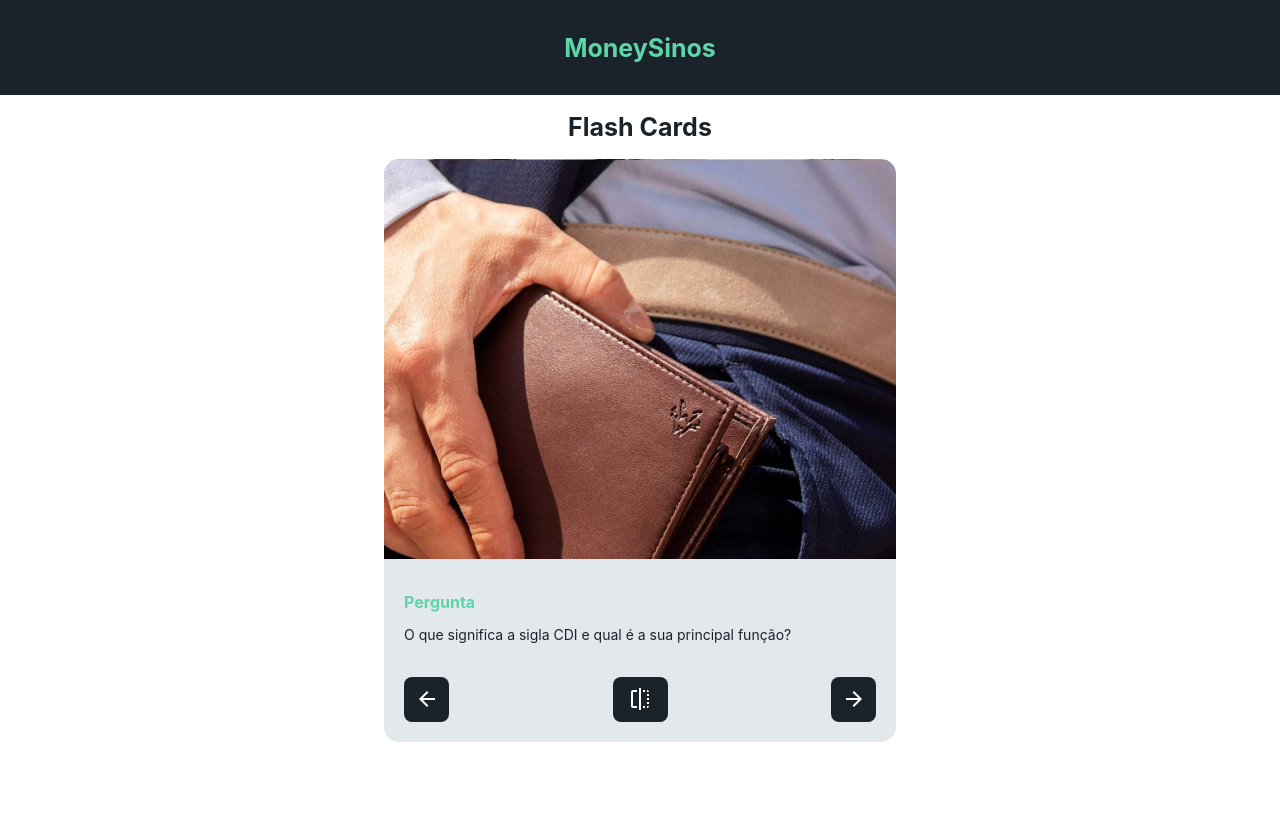
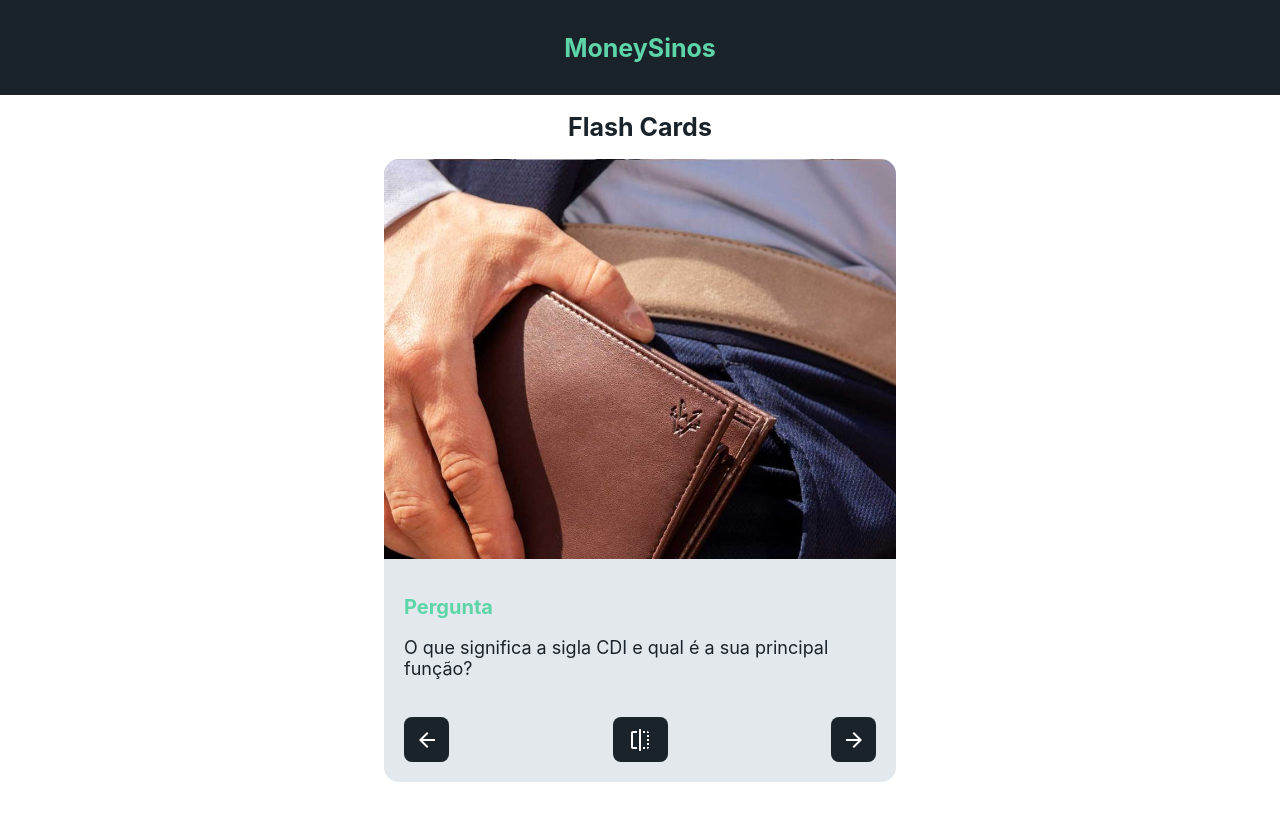
Before and after one commit to IgorWilbert/moneysinos, a React (Create React App) app: page /#/flashcards in a window 1280 px wide. Shown: the top 820 px of the page. Built offline with nearby package versions, Linux system fonts and the light colour scheme.

Commit message:
Add references to flashcards

```diff
--- a/src/components/flashCard/styles.css
+++ b/src/components/flashCard/styles.css
@@ -44,6 +44,21 @@
   padding-top: 20px;
 }
 
+.flash-card--references {
+  font-weight: bold;
+  display: flex;
+  flex-direction: column;
+  color: var(--dark-gray);
+  font-size: 13px;
+}
+
+.flash-card--link {
+  color: var(--green);
+  text-decoration: none;
+  padding-top: 3px;
+  padding-bottom: 3px;
+}
+
 @media screen and (min-width: 30em) and (max-width: 60em) {
   .flash-card {
     width: 60vw;
@@ -55,6 +70,18 @@
 
   .flash-card--image-style {
     max-height: 500px;
+  }
+
+  .flash-card--title {
+    font-size: 18px;
+  }
+
+  .flash-card--description {
+    font-size: 16px;
+  }
+
+  .flash-card--references {
+    font-size: 15px;
   }
 }
 
@@ -70,4 +97,16 @@
   .flash-card--image-style {
     max-height: 600px;
   }
+
+  .flash-card--title {
+    font-size: 20px;
+  }
+
+  .flash-card--description {
+    font-size: 18px;
+  }
+
+  .flash-card--references {
+    font-size: 17px;
+  }
 }
--- a/src/data/flashCards.js
+++ b/src/data/flashCards.js
@@ -4,30 +4,102 @@ const FlashCardsData = [
     question: "O que significa a sigla CDI e qual é a sua principal função?",
     answer:
       "O CDI significa Certificado de Depósito Interbancário. É uma taxa de juros utilizada nos empréstimos entre os bancos. Ela é usada como principal índice dos investimentos de renda fixa (aqueles que possuem uma rentabilidade previsível). Assim, muitos investimentos em renda fixa possuem sua rentabilidade atrelada ao CDI.",
+    references: [
+      {
+        name: "Uol Economia",
+        url: "https://economia.uol.com.br/guia-de-economia/entenda-o-que-e-cdi-como-ele-rende-e-afeta-seus-investimentos.htm",
+      },
+      {
+        name: "CNN Brasil",
+        url: "https://www.cnnbrasil.com.br/economia/cdi-o-que-e-e-como-influencia-os-seus-investimentos/",
+      },
+      {
+        name: "Blog do Nubank",
+        url: "https://blog.nubank.com.br/cdi-o-que-e/",
+      },
+    ],
   },
   {
     imageUrl: `${process.env.PUBLIC_URL}/flashcards/cofrinho.jpeg`,
     question: "O que significa a sigla IPCA e qual é a sua principal função?",
     answer:
       "O IPCA significa Índice de Preços ao Consumidor Amplo. É uma taxa cuja principal função é medir a variação de preços de bens e serviços consumidos pelas famílias brasileiras. Criado em 1979, o indicador mede a variação dos preços de um conjunto de produtos e serviços vendidos no varejo e consumidos pelos brasileiros.",
+    references: [
+      {
+        name: "IBGE",
+        url: "https://www.ibge.gov.br/estatisticas/economicas/precos-e-custos/9256-indice-nacional-de-precos-ao-consumidor-amplo.html",
+      },
+      {
+        name: "CNN Brasil",
+        url: "https://www.cnnbrasil.com.br/economia/ipca-o-que-e-e-como-e-calculado-o-principal-indice-de-inflacao-do-pais/",
+      },
+      {
+        name: "Blog do Nubank",
+        url: "https://blog.nubank.com.br/o-que-e-ipca/",
+      },
+    ],
   },
   {
     imageUrl: `${process.env.PUBLIC_URL}/flashcards/financas.png`,
     question: "O que significa a sigla SELIC e qual é a sua principal função?",
     answer:
       "SELIC é a sigla para Sistema Especial de Liquidação e de Custódia. Ela é a taxa básica de juros da economia. É o principal instrumento de política monetária utilizado pelo Banco Central (BC) para controlar a inflação. Ela influencia todas as taxas de juros do país, como as taxas de juros dos empréstimos, dos financiamentos e das aplicações financeiras.",
+
+    references: [
+      {
+        name: "Banco Central",
+        url: "https://www.bcb.gov.br/controleinflacao/taxaselic",
+      },
+      {
+        name: "InfoMoney",
+        url: "https://www.infomoney.com.br/guias/taxa-selic/",
+      },
+      {
+        name: "Blog do Nubank",
+        url: "https://blog.nubank.com.br/taxa-selic/",
+      },
+    ],
   },
   {
     imageUrl: `${process.env.PUBLIC_URL}/flashcards/investidor.png`,
     question: "O que significa a sigla B3 e qual é a sua principal função?",
     answer:
       "B3, também conhecida como Bolsa de Valores de São Paulo, é a sigla para Brasil, Bolsa e Balcão. A B3 é responsável por todas as atividades necessárias para que investidores possam negociar ações, títulos e outros ativos financeiros",
+
+    references: [
+      {
+        name: "B3",
+        url: "https://www.b3.com.br/pt_br/b3/institucional/quem-somos/",
+      },
+      {
+        name: "InfoMoney",
+        url: "https://www.infomoney.com.br/guias/o-que-e-b3/",
+      },
+      {
+        name: "Blog do Nubank",
+        url: "https://blog.nubank.com.br/o-que-e-b3-e-como-ela-funciona/",
+      },
+    ],
   },
   {
     imageUrl: `${process.env.PUBLIC_URL}/flashcards/linear.jpg`,
     question: "O que é um fundo de investimento?",
     answer:
       "Um fundo de investimento é um conjunto de recursos de diversos investidores que são aplicados em diversos ativos financeiros",
+    references: [
+      {
+        name: "Exame",
+        url: "https://exame.com/invest/guia/fundos-de-investimentos/",
+      },
+      {
+        name: "InfoMoney",
+        url: "https://www.infomoney.com.br/guias/fundos-de-investimento/",
+      },
+      {
+        name: "XP",
+        url: "https://www.xpi.com.br/produtos/fundos-investimento/",
+      },
+    ],
   },
   {
     imageUrl: `${process.env.PUBLIC_URL}/flashcards/oscilatoria.jpg`,
@@ -35,6 +107,20 @@ const FlashCardsData = [
       "Qual é a classe de investimentos que oferece potencialmente um retorno maior em longo prazo?",
     answer:
       "Investimentos da classe Renda Variável oferecem potencialmente um retorno maior em longo prazo. Isso porque nessa classe estão incluídas as ações de empresas, que historicamente têm apresentado maior retorno quando comparado a outros tipos de investimento.",
+    references: [
+      {
+        name: "Ferreira, Felipe - Ações: Como começar a investir, 2023",
+        url: "https://books.google.com.br/books/about/A%C3%A7%C3%B5es.html?id=dJMXEAAAQBAJ&redir_esc=y",
+      },
+      {
+        name: "InfoMoney",
+        url: "https://www.infomoney.com.br/guias/renda-variavel/",
+      },
+      {
+        name: "B3",
+        url: "https://borainvestir.b3.com.br/tipos-de-investimentos/renda-variavel/7-respostas-as-principais-perguntas-sobre-renda-variavel-feitas-para-o-google/",
+      },
+    ],
   },
 
   {
@@ -42,12 +128,41 @@ const FlashCardsData = [
     question: "Quais são os principais investimentos do tipo renda fixa?",
     answer:
       "Os principais investimentos do tipo renda fixa são: Tesouro Direto, CDB (Certificado de Depósito Bancário), Debêntures, LCI (Letra de Crédito Imobiliário), LCA (Letra de Crédito do Agronegócio), CRI (Certificado de Recebíveis Imobiliários) e CRA (Certificado de Recebimento do Agronegócio)",
+    references: [
+      {
+        name: "Uol Economia",
+        url: "https://economia.uol.com.br/guia-de-economia/o-que-e-renda-fixa-entenda-e-veja-como-aplicar.htm",
+      },
+      {
+        name: "Toro Investimentos",
+        url: "https://blog.toroinvestimentos.com.br/renda-fixa/o-que-e-renda-fixa",
+      },
+      {
+        name: "Rico",
+        url: "https://riconnect.rico.com.vc/blog/renda-fixa/",
+      },
+    ],
   },
   {
     imageUrl: `${process.env.PUBLIC_URL}/flashcards/imovel.jpg`,
     question: "Qual tipo de investimento têm maior risco associado?",
     answer:
       "O investimento em ações de uma empresa estabelecida geralmente têm maior risco associado. Isso porque a natureza das operações da empresa em um mercado de livre competição faz com que o valor da empresa oscile ao longo do tempo, às vezes em alta, às vezes em baixa. Além disso, nem todas as empresas permitem que investidores participem de decisões operacionais. Assim, o risco está associado à grande dificuldade de prever o retorno do investimento em ações de empresas.",
+
+    references: [
+      {
+        name: "Ferreira, Felipe - Ações: Como começar a investir, 2023",
+        url: "https://books.google.com.br/books/about/A%C3%A7%C3%B5es.html?id=dJMXEAAAQBAJ&redir_esc=y",
+      },
+      {
+        name: "Neto, Alexandre e Lima, Fabiano - Investimento em Ações: Guia Teórico e Prático, 2021",
+        url: "https://books.google.com.br/books/about/INVESTIMENTO_EM_A%C3%87OES_GUIA_TEORICO_E_PR.html?id=iI5NXwAACAAJ&redir_esc=y",
+      },
+      {
+        name: "BTG Pactual",
+        url: "https://www.btgpactualdigital.com/como-investir/artigos/acoes/o-que-e-mercado-de-acoes-como-funciona-como-investir-e-vantagens",
+      },
+    ],
   },
 
   {
@@ -55,6 +170,20 @@ const FlashCardsData = [
     question: "Qual tipo de investimento têm maior liquidez?",
     answer:
       'O investimento em renda fixa têm maior liquidez. Isso porque o retorno do investimento em renda fixa é altamente previsível, ou seja, não há desvantagem em sacar o dinheiro no "momento errado" assim como ocorre com investimentos em renda variável. Além disso, existem alguns investimentos de renda fixa, como CDBs de Disponibilidade Diária, que permitem ao investidor sacar parte ou todo o capital investido em qualquer dia útil.',
+    references: [
+      {
+        name: "Tresinari, Diego - Renda Fixa Com Lucidez: Estratégias Profissionais para Sua Carteira de Investimentos, 2021",
+        url: "https://books.google.com.br/books/about/Renda_Fixa_Com_Lucidez.html?id=0td_zgEACAAJ&redir_esc=y",
+      },
+      {
+        name: "Mobills",
+        url: "https://www.mobills.com.br/blog/investimentos/cdb-com-liquidez-diaria/",
+      },
+      {
+        name: "XP",
+        url: "https://www.xpi.com.br/produtos/renda-fixa/",
+      },
+    ],
   },
 
   {
@@ -62,18 +191,61 @@ const FlashCardsData = [
     question: "O que é diversificação de investimentos?",
     answer:
       "Diversificação de investimentos consiste em investir em várias classes de ativos financeiros diferentes. A vantagem é que caso uma ou mais classes de ativos esteja em baixa, a alta dos demais ativos compensa as perdas. A desvantagem é que os retornos do investimento serão menores, pois as chances de todas as classes de ativos estarem em alta ao mesmo tempo são baixas.",
+
+    references: [
+      {
+        name: "Neto, Alexandre e Lima, Fabiano - Investimento em Ações: Guia Teórico e Prático, 2021",
+        url: "https://books.google.com.br/books/about/INVESTIMENTO_EM_A%C3%87OES_GUIA_TEORICO_E_PR.html?id=iI5NXwAACAAJ&redir_esc=y",
+      },
+      {
+        name: "Toro Investimentos",
+        url: "https://blog.toroinvestimentos.com.br/investimentos/diversificacao",
+      },
+      {
+        name: "Tesouro Direto",
+        url: "https://www.tesourodireto.com.br/blog/voce-sabe-o-que-e-diversificacao-de-investimento.htm",
+      },
+    ],
   },
   {
     imageUrl: `${process.env.PUBLIC_URL}/flashcards/faculdade.jpeg`,
     question: "Quais são os principais investimentos do tipo renda variável?",
     answer:
       "Os principais investimentos do tipo renda variável são: Ações de Empresas, FIIs (Fundos de Investimentos Imobiliários), ETFs (Fundos de Índices), Fundos de Ações e Fundos Multimercados.",
+    references: [
+      {
+        name: "Ferreira, Felipe - Ações: Como começar a investir, 2023",
+        url: "https://books.google.com.br/books/about/A%C3%A7%C3%B5es.html?id=dJMXEAAAQBAJ&redir_esc=y",
+      },
+      {
+        name: "InfoMoney",
+        url: "https://www.infomoney.com.br/guias/renda-variavel/",
+      },
+      {
+        name: "Nubank",
+        url: "https://www.nuinvest.com.br/investir-renda-variavel.html",
+      },
+    ],
   },
   {
     imageUrl: `${process.env.PUBLIC_URL}/flashcards/cruzeiro.jpg`,
     question: "O que é liquidez de um investimento?",
     answer:
       "Liquidez é a capacidade de um ativo financeiro ser convertido em dinheiro sem perda significativa de valor. A liquidez é uma característica importante para investidores, pois mede a facilidade de entrar e sair de uma posição de investimento. Alguns investimentos têm liquidez extremamente alta, como CDBs de Disponibilidade Diária. Outros investimentos têm liquidez extremamente baixa, como investimentos em Imóveis.",
+    references: [
+      {
+        name: "Deschatre, Gil Ari - Investimento em ações: Para os momentos de crise e de crescimento, 2011",
+        url: "https://books.google.com.br/books/about/Investimento_em_a%C3%A7%C3%B5es.html?id=YF_OVjSNIyoC&redir_esc=y",
+      },
+      {
+        name: "Exame",
+        url: "https://exame.com/invest/guia/o-que-e-liquidez-saiba-como-esse-indicador-afeta-os-investimentos/",
+      },
+      {
+        name: "Toro Investimentos",
+        url: "https://blog.toroinvestimentos.com.br/investimentos/liquidez",
+      },
+    ],
   },
   {
     imageUrl: `${process.env.PUBLIC_URL}/flashcards/chovendo.jpg`,
@@ -81,6 +253,21 @@ const FlashCardsData = [
       "Qual investimento oferece maior segurança em relação ao risco de perda de capital?",
     answer:
       "O investimento em títulos do Tesouro Nacional oferece a maior segurança possível em relação ao risco de perda de capital. Isso porque o investidor irá perder o seu dinheiro somente se o país falir, e esse evento tem chances muito menores de acontecer quando comparado à falência de uma empresa (que afeta investimentos em ações dessa empresa) ou à falência de um banco (que afeta investimentos em CDBs desse banco).",
+
+    references: [
+      {
+        name: "Kiyosaki, Robert T. - O Guia de investimentos, 2002",
+        url: "https://books.google.com.br/books/about/Investimento_em_a%C3%A7%C3%B5es.html?id=YF_OVjSNIyoC&redir_esc=y",
+      },
+      {
+        name: "Genial Investimentos",
+        url: "https://blog.genialinvestimentos.com.br/riscos-tesouro-direto/",
+      },
+      {
+        name: "Estadão",
+        url: "https://einvestidor.estadao.com.br/educacao-financeira/os-riscos-do-tesouro-direto/",
+      },
+    ],
   },
 ];
 
--- a/src/pages/flashCards/index.js
+++ b/src/pages/flashCards/index.js
@@ -37,6 +37,7 @@ const FlashCards = () => {
                     onClickBackward(cardIndex, FlashCardsData.length - 1)
                   )
                 }
+                references={card.references}
               />
             )}
           </>
```
Also changed, not shown: src/components/flashCard/index.js (+9 -0 lines).
